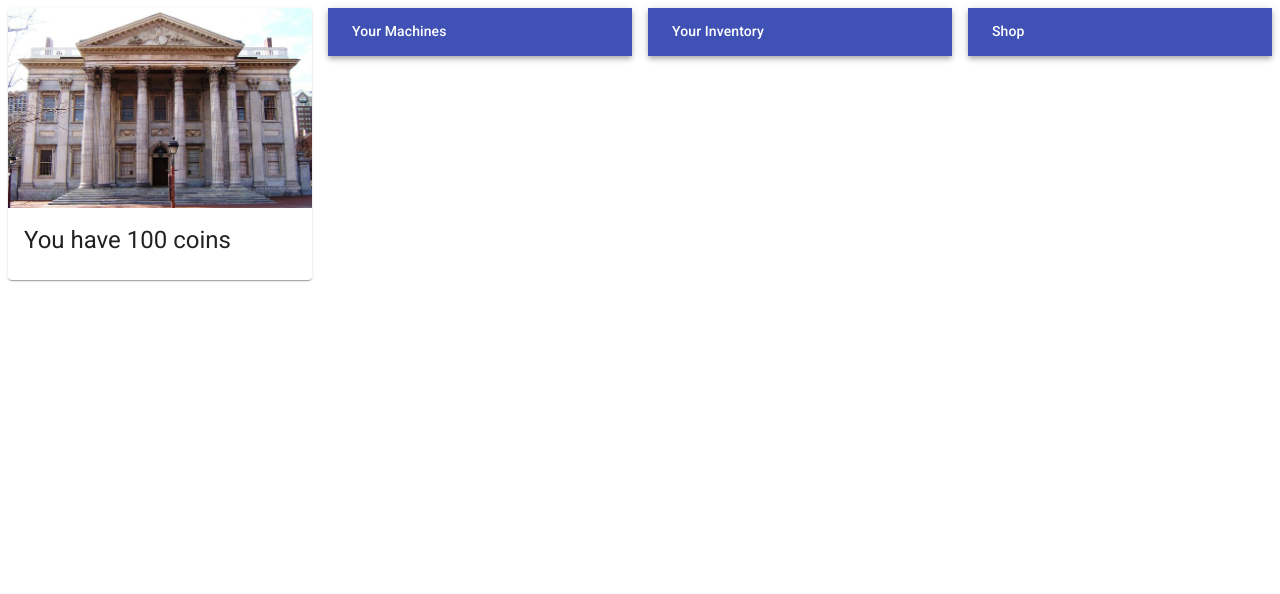
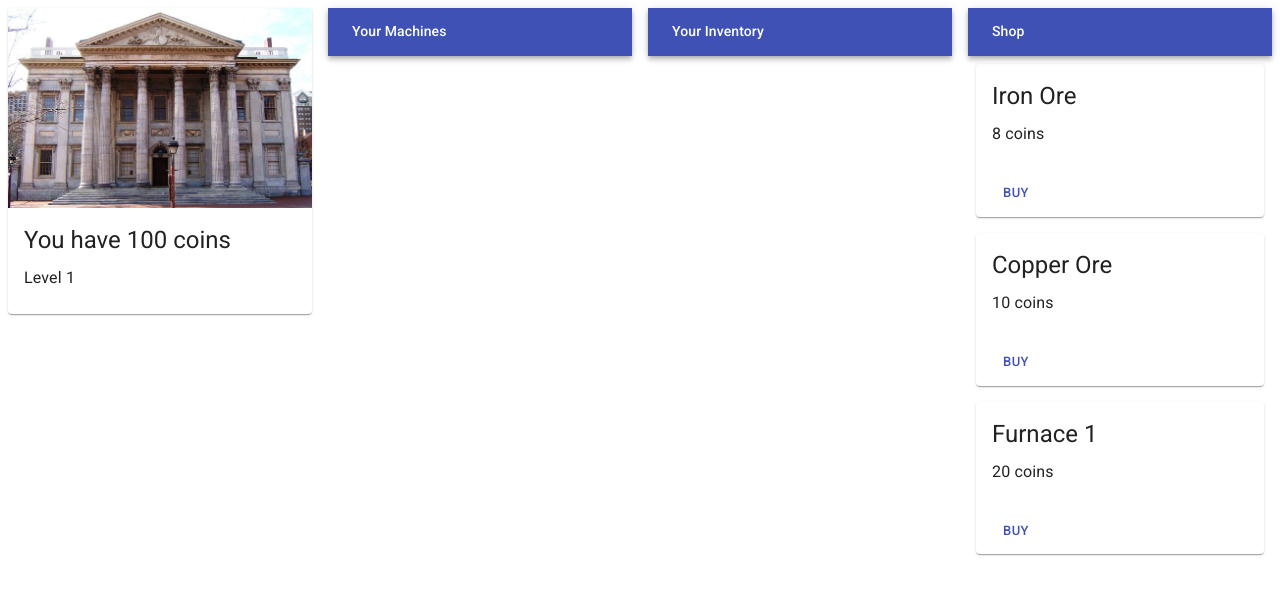
Before and after one commit to tackley/money, a React (Create React App) app: page / in a window 1280 px wide. Both pictures are taken after a click on the button "START NEW GAME". Shown: the top 594 px of the page. Built offline with nearby package versions, Linux system fonts and the light colour scheme.

Commit message:
Various economy changes

```diff
--- a/src/board/index.ts
+++ b/src/board/index.ts
@@ -2,28 +2,29 @@ import { Item, Machine } from "../economy/items";
 import { Recipe } from "../economy/recipies";
 
 export interface InventoryItem {
-    item: Item,
+  item: Item;
   quantity: number;
 }
 
 export interface ActiveMachine {
-    machine: Machine,
-    currentRecipe?: Recipe,
-    inHopper: InventoryItem[],
+  machine: Machine;
+  currentRecipe?: Recipe;
+  inHopper: InventoryItem[];
   percentComplete: number; // 0 to 100
 }
 
 export interface Board {
+  level: number;
   money: number;
   inventory: InventoryItem[];
   machines: ActiveMachine[];
 }
 
-
 export function createNewBoard(): Board {
   return {
+    level: 1,
     money: 100,
     inventory: [],
-        machines:[]
+    machines: []
+  };
 }
-}
--- a/src/components/BankDisplay.tsx
+++ b/src/components/BankDisplay.tsx
@@ -7,7 +7,10 @@ import {
   Typography
 } from "@material-ui/core";
 
-export const BankDisplay: React.FC<{ balance: number }> = ({ balance }) => {
+export const BankDisplay: React.FC<{ balance: number; level: number }> = ({
+  balance,
+  level
+}) => {
   return (
     <Card>
       <CardActionArea>
@@ -22,6 +25,9 @@ export const BankDisplay: React.FC<{ balance: number }> = ({ balance }) => {
           <Typography gutterBottom variant="h5" component="h2">
             You have {balance} coins
           </Typography>
+          <Typography gutterBottom variant="subtitle1">
+            Level {level}
+          </Typography>
         </CardContent>
       </CardActionArea>
     </Card>
--- a/src/components/BoardDisplay.tsx
+++ b/src/components/BoardDisplay.tsx
@@ -2,6 +2,7 @@ import React from "react";
 import { Board } from "../board";
 import { Grid, Toolbar, Typography, AppBar } from "@material-ui/core";
 import { BankDisplay } from "./BankDisplay";
+import { ShopDisplay } from "./ShopDisplay";
 
 interface BoardDisplayProps {
   board: Board;
@@ -11,7 +12,7 @@ export const BoardDisplay: React.FC<BoardDisplayProps> = ({ board }) => {
   return (
     <Grid container spacing={2}>
       <Grid item xs={3}>
-        <BankDisplay balance={board.money} />
+        <BankDisplay balance={board.money} level={board.level} />
       </Grid>
       <Grid item xs={3}>
         <AppBar position="relative">
@@ -33,6 +34,8 @@ export const BoardDisplay: React.FC<BoardDisplayProps> = ({ board }) => {
             <Typography variant="subtitle2">Shop</Typography>
           </Toolbar>
         </AppBar>
+
+        <ShopDisplay board={board} />
       </Grid>
     </Grid>
   );
--- /dev/null
+++ b/src/components/ShopDisplay.tsx
@@ -0,0 +1,53 @@
+import React from "react";
+import { Board } from "../board";
+import { getShopContentsForLevel, BaseItem } from "../economy/items";
+import {
+  Card,
+  CardActionArea,
+  CardMedia,
+  CardContent,
+  Typography,
+  CardActions,
+  Button,
+  Box
+} from "@material-ui/core";
+
+interface Props {
+  board: Pick<Board, "money" | "level">;
+}
+
+const ShopItemDisplay: React.FC<{ item: BaseItem }> = ({ item }) => (
+  <Card>
+    <CardActionArea>
+      <CardContent>
+        <Typography gutterBottom variant="h5" component="h2">
+          {item.name}
+        </Typography>
+        <Typography gutterBottom variant="subtitle1">
+          {item.price.buy} coins
+        </Typography>
+      </CardContent>
+      <CardActions>
+        <Button size="small" color="primary">
+          Buy
+        </Button>
+      </CardActions>
+    </CardActionArea>
+  </Card>
+);
+
+export const ShopDisplay: React.FC<Props> = ({ board }) => {
+  const shopContents = getShopContentsForLevel(board.level);
+
+  const items = [...shopContents.items, ...shopContents.machines];
+
+  return (
+    <React.Fragment>
+      {items.map(i => (
+        <Box padding={1}>
+          <ShopItemDisplay item={i}></ShopItemDisplay>
+        </Box>
+      ))}
+    </React.Fragment>
+  );
+};
--- a/src/economy/items.ts
+++ b/src/economy/items.ts
@@ -1,47 +1,114 @@
 export interface BaseItem {
-    type: 'item' | 'machine';
-    name: string,
-    inShopFromLevel: number,
+  type: "item" | "machine";
+  name: string;
+  inShopFromLevel: number;
   price: {
-        buy: number,
-        sell: number,
-    },
+    buy: number;
+    sell: number;
+  };
 }
 
 export interface Item extends BaseItem {
-    type: 'item',
+  type: "item";
 }
 
 export interface Machine extends BaseItem {
-    type: 'machine',
-    craftingSpeedMultiplier: number
+  type: "machine";
+  craftingSpeedMultiplier: number;
 }
 
-export const items = [
+const items: Item[] = [
+  {
+    type: "item",
+    name: "Iron Ore",
+    inShopFromLevel: 1,
+    price: { buy: 8, sell: 6 }
+  },
   {
     type: "item",
     name: "Iron Plate",
-        inShopFromLevel: 1,
-        price: { buy: 12, sell: 10}
+    inShopFromLevel: 3,
+    price: { buy: 14, sell: 10 }
   },
   {
     type: "item",
-        name: "Iron Ore",
-        inShopFromLevel: 3,
-        price: { buy: 8, sell: 6}
+    name: "Copper Ore",
+    inShopFromLevel: 1,
+    price: { buy: 10, sell: 9 }
   },
+  {
+    type: "item",
+    name: "Copper Plate",
+    inShopFromLevel: 2,
+    price: { buy: 17, sell: 13 }
+  },
+  {
+    type: "item",
+    name: "Steel Plate",
+    inShopFromLevel: 4,
+    price: { buy: 127, sell: 95 }
+  },
+  {
+    type: "item",
+    name: "Stone",
+    inShopFromLevel: 2,
+    price: { buy: 19, sell: 13 }
+  },
+  {
+    type: "item",
+    name: "Stone Brick",
+    inShopFromLevel: 4,
+    price: { buy: 43, sell: 27 }
+  },
+  {
+    type: "item",
+    name: "Hard Oil",
+    inShopFromLevel: 5,
+    price: { buy: 78, sell: 65 }
+  },
+  {
+    type: "item",
+    name: "Oil",
+    inShopFromLevel: 7,
+    price: { buy: 234, sell: 141 }
+  }
+];
+
+const machines: Machine[] = [
   {
     type: "machine",
     name: "Furnace 1",
     inShopFromLevel: 1,
-        price: { buy: 20, sell: 15},
+    price: { buy: 20, sell: 15 },
     craftingSpeedMultiplier: 1
   },
   {
     type: "machine",
     name: "Furnace 2",
     inShopFromLevel: 3,
-        price: { buy: 60, sell: 50},
+    price: { buy: 60, sell: 50 },
+    craftingSpeedMultiplier: 2
+  },
+  {
+    type: "machine",
+    name: "Liquid Handler 1",
+    inShopFromLevel: 5,
+    price: { buy: 450, sell: 200 },
+    craftingSpeedMultiplier: 1
+  },
+  {
+    type: "machine",
+    name: "Liquid Handler 2",
+    inShopFromLevel: 6,
+    price: { buy: 1023, sell: 383 },
     craftingSpeedMultiplier: 2
   }
-]
+];
+export function getShopContentsForLevel(
+  level: number
+): { items: Item[]; machines: Machine[] } {
+  return {
+    items: items.filter(i => i.inShopFromLevel <= level),
+    machines: machines.filter(i => i.inShopFromLevel <= level)
+  };
+}
```
Also changed, not shown: src/economy/recipies.ts (+53 -29 lines). Lines whose indentation alone changed are shown as unchanged.
